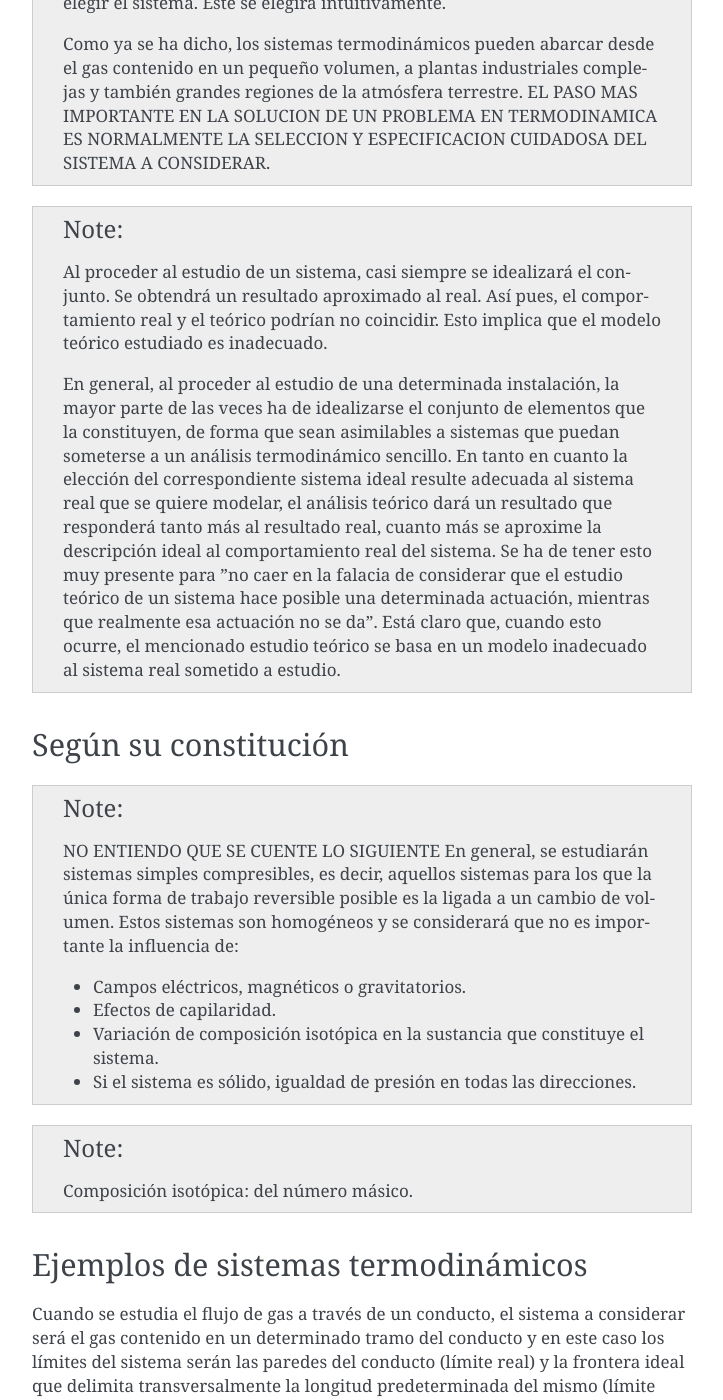
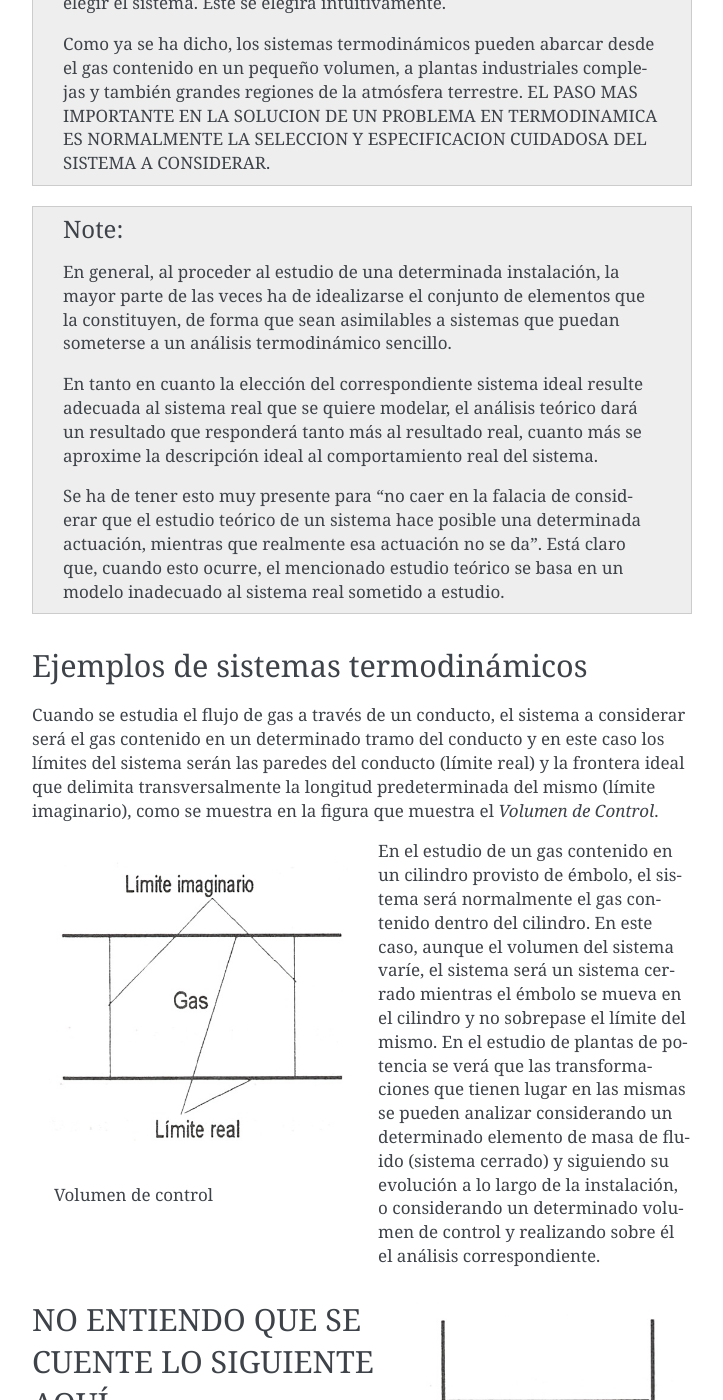
Before and after one commit to mantielero/termodinamica, a Sphinx documentation site: the page built from source/conceptos_sistema_termodinamico.rst, in a window 1280 px wide and 1400 px high, scrolled down 1515 px. Shown: the whole window, without its empty margins (388-1111 px from the left). Built offline with Sphinx 7.4.7, drawn with Linux system fonts in a browser that asks for light colours; pages that are not in the unit, such as notebooks, are missing from menus; some of the changed text lies outside the part shown.

Commit message:
Update conceptos_sistema_termodinamico.rst

```diff
--- a/source/conceptos_sistema_termodinamico.rst
+++ b/source/conceptos_sistema_termodinamico.rst
@@ -46,26 +46,15 @@ En función de la composición química y propiedades físicas:
    Como ya se ha dicho, los sistemas termodinámicos pueden abarcar desde el gas contenido en un pequeño volumen, a plantas industriales complejas y también grandes regiones de la atmósfera terrestre. EL PASO MAS IMPORTANTE EN LA SOLUCION DE UN PROBLEMA EN TERMODINAMICA ES NORMALMENTE LA SELECCION Y ESPECIFICACION CUIDADOSA DEL SISTEMA A CONSIDERAR.
 .. note::
 
-   Al proceder al estudio de un sistema, casi siempre se idealizará el conjunto. Se obtendrá un resultado aproximado al real. Así pues, el comportamiento real y el teórico podrían no coincidir. Esto implica que el modelo teórico estudiado es inadecuado.
 
-   En general, al proceder al estudio de una determinada instalación, la mayor parte de las veces ha de idealizarse el conjunto de elementos que la constituyen, de forma que sean asimilables a sistemas que puedan someterse a un análisis termodinámico sencillo. En tanto en cuanto la elección del correspondiente sistema ideal resulte adecuada al sistema real que se quiere modelar, el análisis teórico dará un resultado que responderá tanto más al resultado real, cuanto más se aproxime la descripción ideal al comportamiento real del sistema. Se ha de tener esto muy presente para ”no caer en la falacia de considerar que el estudio teórico de un sistema hace posible una determinada actuación, mientras que realmente esa actuación no se da”. Está claro que, cuando esto ocurre, el mencionado estudio teórico se basa en un modelo inadecuado al sistema real sometido a estudio.
+   En general, al proceder al estudio de una determinada instalación, la mayor parte de las veces ha de idealizarse el conjunto de elementos que la constituyen, de forma que sean asimilables a sistemas que puedan someterse a un análisis termodinámico sencillo.
+
+   En tanto en cuanto la elección del correspondiente sistema ideal resulte adecuada al sistema real que se quiere modelar, el análisis teórico dará un resultado que responderá tanto más al resultado real, cuanto más se aproxime la descripción ideal al comportamiento real del sistema.
+
+   Se ha de tener esto muy presente para "no caer en la falacia de considerar que el estudio teórico de un sistema hace posible una determinada actuación, mientras que realmente esa actuación no se da". Está claro que, cuando esto ocurre, el mencionado estudio teórico se basa en un modelo inadecuado al sistema real sometido a estudio.
 
 
-Según su constitución
----------------------
-.. note::
 
-   NO ENTIENDO QUE SE CUENTE LO SIGUIENTE
-   En general, se estudiarán sistemas simples compresibles, es decir, aquellos sistemas para los que la única forma de trabajo reversible posible es la ligada a un cambio de volumen. Estos sistemas son homogéneos y se considerará que no es importante la influencia de:
-
-   - Campos eléctricos, magnéticos o gravitatorios.
-   - Efectos de capilaridad.
-   - Variación de composición isotópica en la sustancia que constituye el sistema.
-   - Si el sistema es sólido, igualdad de presión en todas las direcciones.
-
-.. note::
-
-   Composición isotópica: del número másico.
 
 Ejemplos de sistemas termodinámicos
 -----------------------------------
```
Also changed, not shown: other parts of source/conceptos_sistema_termodinamico.rst (+18 -0 lines).
